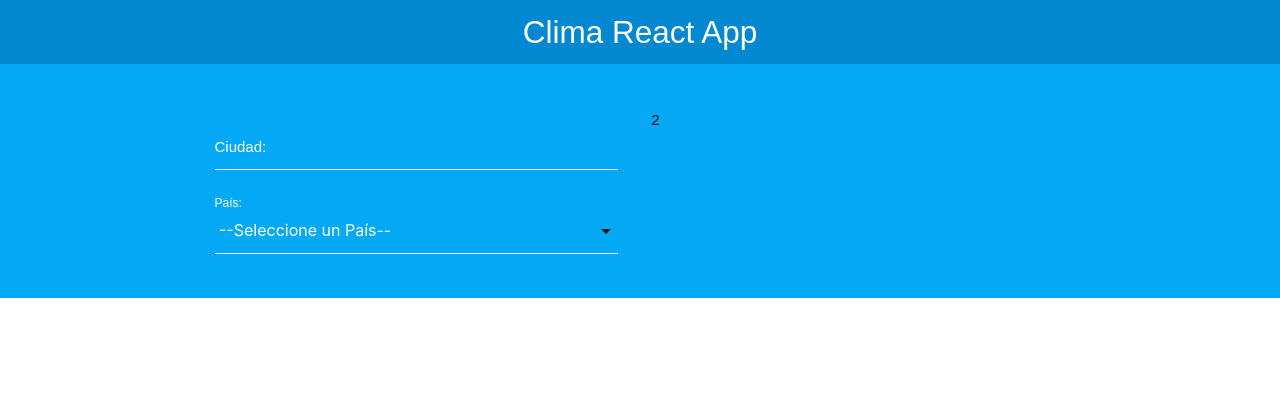
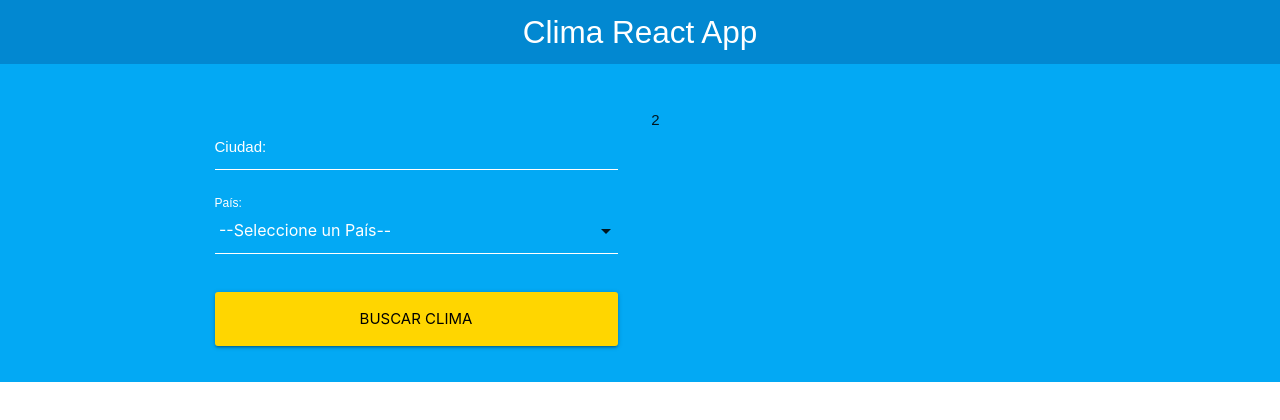
Before and after one commit to nerila1310/Clima, a React (Create React App) app: page / in a window 1280 px wide. Shown: the top 420 px of the page. Built offline with nearby package versions, Linux system fonts and the light colour scheme.

Commit message:
Validamos el Formulario

```diff
--- a/src/components/Formulario.js
+++ b/src/components/Formulario.js
@@ -7,6 +7,8 @@
         ciudad: '',
         pais: ''
     });
+
+    const [error, guardarError] = useState(false);
 
     //extraer ciudad y pais
     const {ciudad, pais} = busqueda;
@@ -21,8 +23,26 @@
         });
     }
 
+    //cuando el usuario da submit al form
+    const handleSubmit = e => {
+        e.preventDefault();
+
+        //validar
+        if(ciudad.trim() === '' || pais.trim() === ''){
+            guardarError(true);
+            return;
+        }
+
+        guardarError(false);
+
+        //Pasarlo al componente principal
+    }
+
+
     return (
-        <form>
+        <form onSubmit={handleSubmit}>
+
+            {error ? <p className='red darken-4 error'> Todos los campos son obligatorios </p> : null}
 
             <div className='input-field col s12'>
                 <input type='text' name='ciudad' id='ciudad' value={ciudad} onChange={handleChange}/>
@@ -43,6 +63,14 @@
                 <label htmlFor='pais'>País: </label>
             </div>
 
+            <div className='input-field col s12'>
+                <input
+                    type='submit'
+                    value='Buscar Clima'
+                    className='waves-effect waves-light btn-large btn-block yellow accent-4'
+                />
+            </div>
+
         </form>
      );
 }
```
